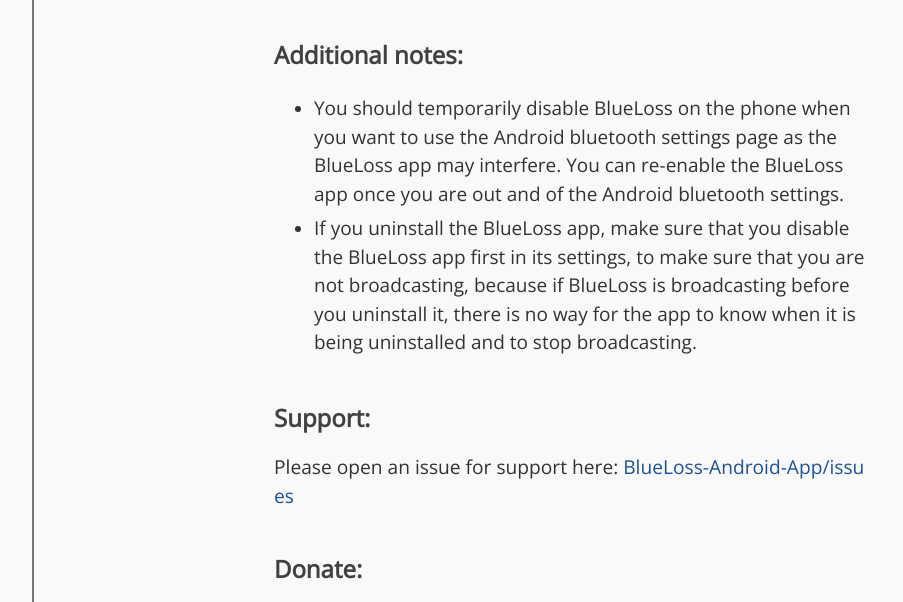
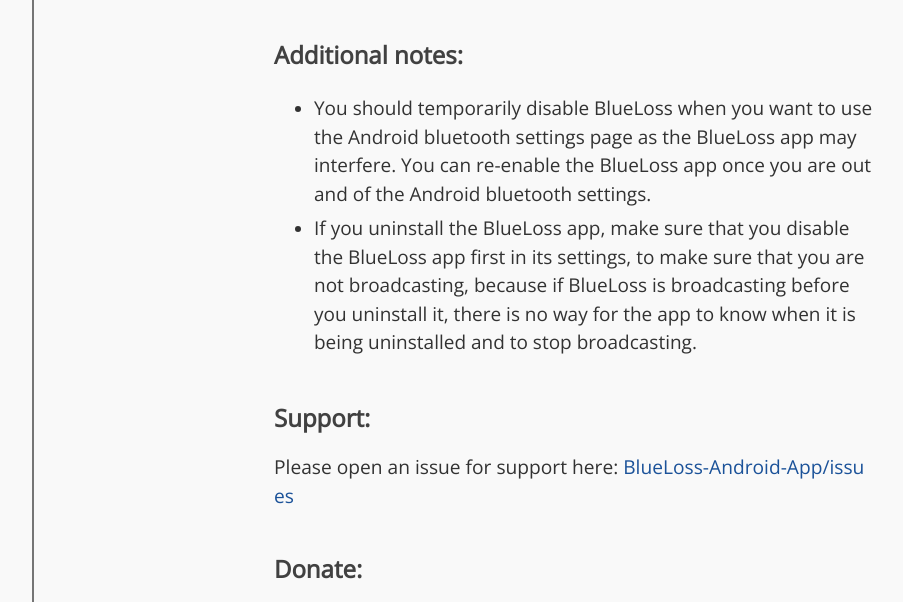
Before and after one commit to Darkle/BlueLoss, a website: page website/blueloss-android-app.html in a window 1280 px wide. Shown: the part 3722-4324 px from the top of the page, without its empty margins (166-1069 px from the left). Drawn offline with nearby package versions, Linux system fonts and the light colour scheme.

Commit message:
fixup grammar

```diff
--- a/website/blueloss-android-app.html
+++ b/website/blueloss-android-app.html
@@ -156,7 +156,7 @@
       <ul>
         <li>
           <p>
-            You should temporarily disable BlueLoss on the phone when you want to use the Android bluetooth settings page as the BlueLoss
+            You should temporarily disable BlueLoss when you want to use the Android bluetooth settings page as the BlueLoss
 app may interfere. You can re-enable the BlueLoss app once you are out and of the Android bluetooth settings.
           </p>
         </li>
```
